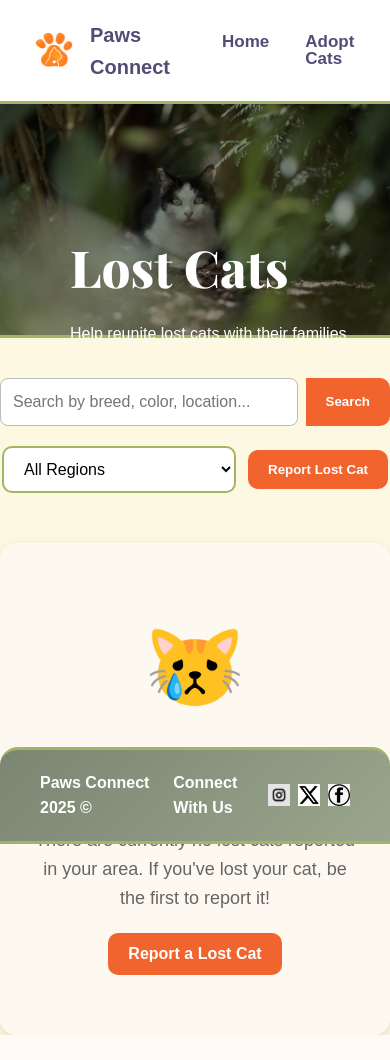
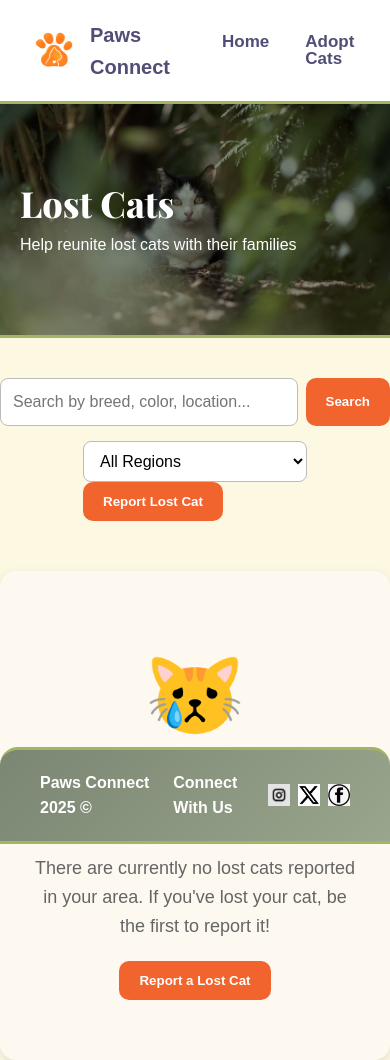
Before and after one commit to Retajkhaleed/Paws-Connect, a PHP site: page /lost-cats.html in a window 390 px wide. Before the commit the page ends 1035 px from the top, so only its background shows below. Run offline with PHP 8.4, Linux system fonts and the light colour scheme.

Commit message:
Update StyleCSS.css

```diff
--- a/StyleCSS.css
+++ b/StyleCSS.css
@@ -117,7 +117,7 @@ header {
   height: 512px;
   color: #fff;
   display: flex;
-  background-image: url("Catimage.jpg");
+  background-image: url("img/Catimage.jpg");
   background-size: cover;
   background-position: center;
   background-color: rgba(123, 134, 115, 0.85);
@@ -230,12 +230,12 @@ footer {
 }
 /*adoptable and lost cats */
 /* ================= Hero (Adoptable Cats) ================= */
-.AdoptableHero {
+/* ================= Hero Sections ================= */
+.AdoptableHero, .LostHero {
   margin-top: 85px;
   height: 250px;
   color: #fff;
   display: flex;
-  background-image: url("img/adoptable-cat.png");
   background-size: cover;
   background-position: center;
   background-color: rgba(123, 134, 115, 0.85);
@@ -243,52 +243,30 @@ footer {
   border-bottom: 3px solid #a3b565;
 }
 
-.AdoptableHero-content{
+.AdoptableHero {
+  background-image: url("img/adoptable-cat.png");
+}
+
+.LostHero {
+  background-image: url("img/Lostcat.jpg");
+}
+
+.AdoptableHero-content, .LostHero-content {
   padding-left: 70px;
   padding-top: 100px;
 }
 
-.AdoptableHero-content h1 {
-  font-family: "Playfair Display", serif;
-  font-size: 51px;
-  font-weight: 800;
-
-}
-
-.AdoptableHero-content p {
-  font-size: 19px;
-  margin-top: -30px;
-}
-
-/* ================= Hero (Lost Cats) ================= */
-.LostHero {
-  margin-top: 85px;
-  height: 250px;
-  color: #fff;
-  display: flex;
-  background-image: url("img/Lostcat.jpg");
-  background-size: cover;
-  background-position: center;
-  background-color: rgba(123, 134, 115, 0.85);
-  background-blend-mode: multiply;
-  border-bottom: 3px solid #a3b565;
-}
-
-.LostHero-content{
-  padding-left: 70px;
-  padding-top: 100px;
-}
-
-.LostHero-content h1 {
+.AdoptableHero-content h1, .LostHero-content h1 {
   font-family: "Playfair Display", serif;
   font-size: 51px;
   font-weight: 800;
 }
 
-.LostHero-content p {
-  ont-size: 19px;
+.AdoptableHero-content p, .LostHero-content p {
+  font-size: 19px;
   margin-top: -30px;
 }
+
 /* ================= Search Section ================= */
 .search-section {
   display: flex;
@@ -320,46 +298,7 @@ footer {
   box-shadow: 0 0 8px rgba(241,100,46,0.3);
 }
 
-.search-btn {
-  background-color: #f1642e;
-  color: #fff;
-  border: none;
-  border-radius: 0 10px 10px 0;
-  padding: 12px 20px;
-  font-weight: 600;
-  cursor: pointer;
-  transition: background 0.3s, transform 0.2s;
-}
-
-.search-btn:hover {
-  background-color: #a3b565;
-  transform: scale(1.05);
-}
-
-/* ================= Filters Section ================= */
-.filters {
-  display: flex;
-  gap: 12px;
-  flex-wrap: wrap;
-  justify-content: center;
-  align-items: center;
-}
-
-.region-filter {
-  padding: 12px 16px;
-  border-radius: 10px;
-  border: 2px solid #a3b565;
-  font-size: 16px;
-  outline: none;
-  transition: border 0.3s, box-shadow 0.3s;
-}
-
-.region-filter:focus {
-  border-color: #f1642e;
-  box-shadow: 0 0 8px rgba(241,100,46,0.3);
-}
-
-.post-btn {
+.search-btn, .post-btn, .cta-button {
   background-color: #f1642e;
   color: #fff;
   border: none;
@@ -370,9 +309,23 @@ footer {
   transition: background 0.3s, transform 0.2s;
 }
 
-.post-btn:hover {
+.search-btn:hover, .post-btn:hover, .cta-button:hover {
   background-color: #a3b565;
   transform: scale(1.05);
+}
+
+.city-filter {
+  padding: 12px 16px;
+  border-radius: 10px;
+  border: 2px solid #a3b565;
+  font-size: 16px;
+  outline: none;
+  transition: border 0.3s, box-shadow 0.3s;
+}
+
+.city-filter:focus {
+  border-color: #f1642e;
+  box-shadow: 0 0 8px rgba(241,100,46,0.3);
 }
 
 /* ================= Empty State ================= */
@@ -413,70 +366,93 @@ footer {
   max-width: 400px;
 }
 
-.cta-button {
-  background-color: #f1642e;
-  color: #fff;
-  border: none;
-  border-radius: 10px;
-  padding: 12px 20px;
-  font-weight: 700;
-  font-size: 16px;
-  cursor: pointer;
-  transition: background 0.3s, transform 0.2s;
+/* ================= Cat Posts ================= */
+
+.posts-section {
+  display: grid;
+  grid-template-columns: repeat(auto-fill, minmax(260px, 1fr));
+  gap: 24px;
+  margin-top: 35px;
 }
 
-.cta-button:hover {
-  background-color: #a3b565;
-  transform: scale(1.05);
+.cat-post,
+.cat-post:hover,
+.cat-post:visited,
+.cat-post:active {
+  text-decoration: none !important;
+  color: inherit;
 }
 
-/* ================= Cats Table  ================= */
-.cats-table-section {
-  margin-top: 50px;
-  overflow-x: auto;
+.cat-card {
+  background: #fff;
+  border: 2px solid #a3b565;
+  border-radius: 12px;
+  overflow: hidden;
+  box-shadow: 0 6px 14px rgba(189,103,17,0.28);
+  transition: transform 0.2s ease, box-shadow 0.2s ease;
 }
 
-.cats-table-section table {
-  width: 100%;
-  border-collapse: separate;
-  border-spacing: 0;
-  font-size: 16px;
-  background-color: #fff;
-  border-radius: 12px;
-  overflow: hidden;
-  box-shadow: 0 4px 12px rgba(0,0,0,0.08);
+.cat-card:hover {
+  transform: translateY(-5px);
+  box-shadow: 0 8px 20px rgba(194,80,9,0.45);
 }
 
-.cats-table-section th,
-.cats-table-section td {
-  padding: 14px 12px;
-  text-align: center;
-  color: #504e76;
+.cat-image img {
+  width: 100%;
+  height: 190px;
+  object-fit: cover;
+  border-bottom: 4px solid #a3b565;
 }
 
-.cats-table-section th {
-  background-color: #f1642e;
-  color: #fff;
-  font-weight: 700;
-  font-size: 16px;
+.cat-title {
+  text-align: center;
+  font-size: 20px;
+  font-weight: 900;
+  padding: 12px 10px 6px;
+  color: #504e76;
+  font-family: "Playfair Display", serif;
 }
 
-.cats-table-section tbody tr {
-  transition: background 0.3s, transform 0.2s;
+.cat-details {
+  padding: 10px 16px 16px;
+  font-size: 14.5px;
 }
 
-.cats-table-section tbody tr:hover {
-  background-color: #fff3e0;
-  transform: scale(1.01);
+.cat-details p {
+  margin: 6px 0;
+  color: #384135;
 }
 
-.cats-table-section img {
-  width: 90px;
-  height: 90px;
-  object-fit: cover;
-  border-radius: 12px;
-  border: 2px solid #a3b565;
+.cat-details strong {
+  color: #f1642e;
 }
+
+
+/* ================= Responsive ================= */
+@media (max-width: 768px) {
+  .search-section {
+    flex-direction: column;
+    gap: 15px;
+  }
+
+  .cat-card img {
+    height: 180px;
+  }
+
+  .AdoptableHero-content, .LostHero-content {
+    padding-left: 20px;
+    padding-top: 60px;
+  }
+
+  .AdoptableHero-content h1, .LostHero-content h1 {
+    font-size: 36px;
+  }
+
+  .AdoptableHero-content p, .LostHero-content p {
+    font-size: 16px;
+  }
+}
+
 
 
 /* ================= Hero (Sick Cats) Styles ================= */
@@ -486,7 +462,7 @@ footer {
   color: #fff;
   display: flex;
   /* Placeholder image URL (user can replace this) */
-  background-image: url("img/sick cat.jpg");
+  background-image: url("img/Sickcat.jpg");
   background-size: cover;
   background-position: center;
   background-color: rgba(123, 134, 115, 0.85); /* Common dark overlay color */
```
